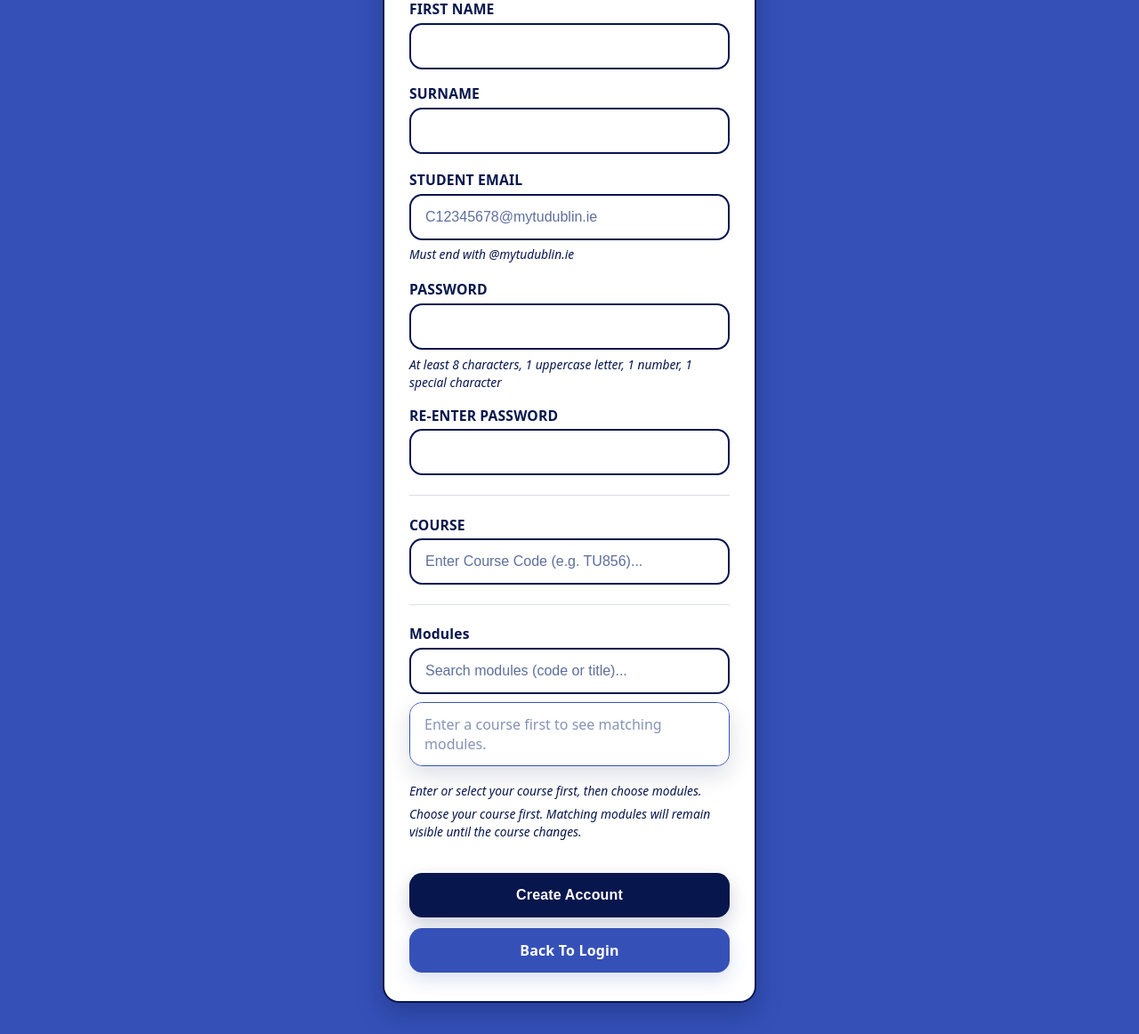
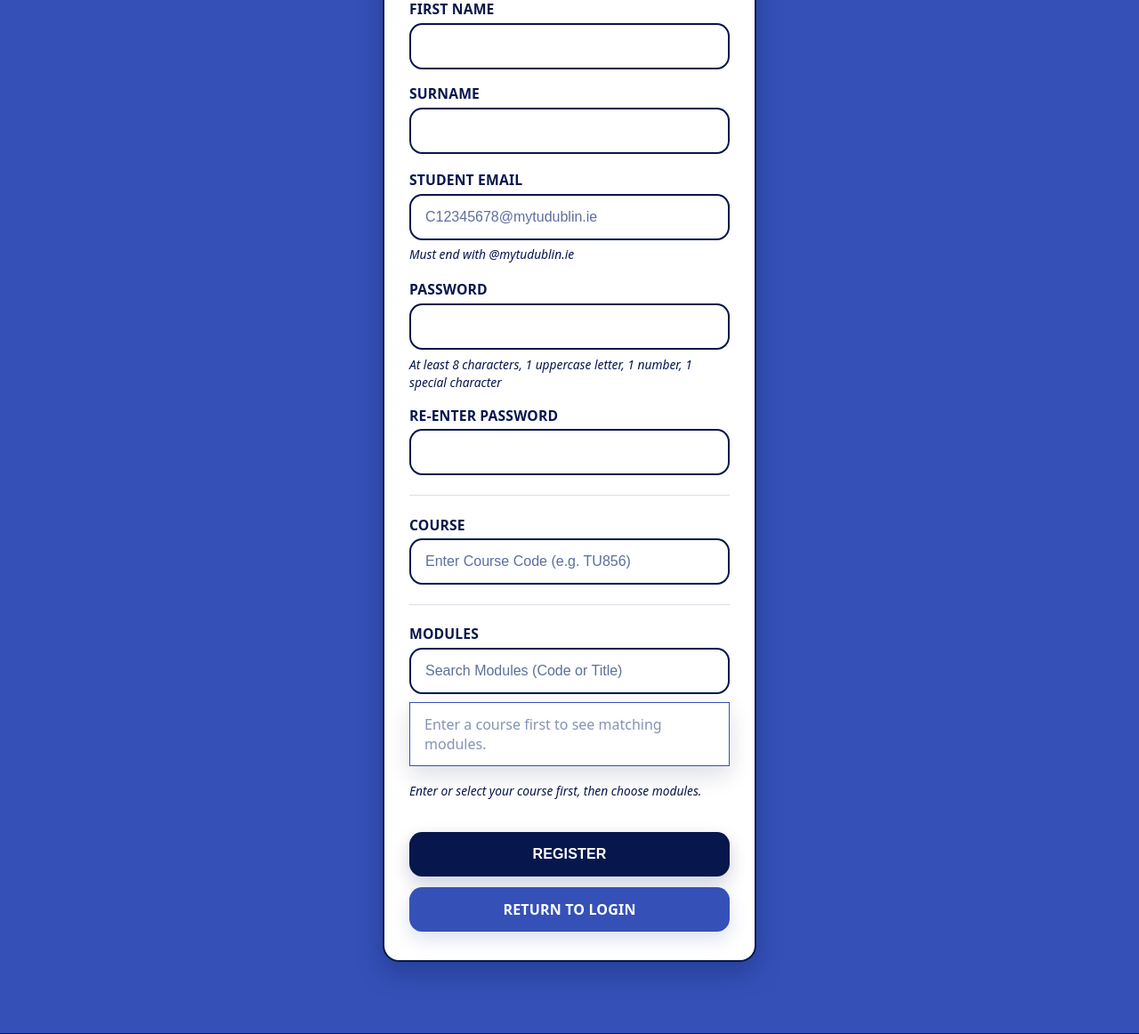
Before and after one commit to cdavis471/Eagna-FYP-TU856, a Django app: page /register/ in a window 1280 px wide. Shown: the part 343-1505 px from the top of the page at 89% size. Run offline with Django 5.2, Linux system fonts and the light colour scheme; parts of the project's set-up code (start-up, migrations or seed data) failed here and were passed over; some libraries are stand-ins or nearby versions.

Commit message:
Cleaning UI - Registration Page

```diff
--- a/src/static/accounts/module_search.js
+++ b/src/static/accounts/module_search.js
@@ -158,7 +158,7 @@
         if (nextCourseValue) {
           showHelper("Course changed. Please choose modules again for this course.");
         } else {
-          showHelper("Enter or select your course first, then choose modules.");
+          showHelper("Enter your course first, then choose modules.");
         }
       } else {
         renderDropdown(modules);
--- a/src/static/accounts/styles.css
+++ b/src/static/accounts/styles.css
@@ -2158,7 +2158,7 @@ Registration Form - Final UI
 .registration-page .dropdown {
   margin-top: 0.55rem;
   border: 1px solid #3551b8;
-  border-radius: 0.9rem;
+  border-radius: 0;
   background: #ffffff;
   box-shadow: 0 10px 26px rgba(7, 22, 77, 0.14);
   max-height: 280px;
--- a/src/templates/accounts/registration.html
+++ b/src/templates/accounts/registration.html
@@ -102,7 +102,7 @@
           name="course"
           list="course-options"
           value="{{ form_data.course|default_if_none:'' }}"
-          placeholder="Enter Course Code (e.g. TU856)..."
+          placeholder="Enter Course Code (e.g. TU856)"
           required
         >
         <datalist id="course-options">
@@ -115,12 +115,12 @@
       <div class="registration-divider"></div>
 
       <div class="form-group">
-        <label for="module-search" class="registration-form-label">Modules</label>
+        <label for="module-search" class="registration-form-label">MODULES</label>
 
         <input
           type="text"
           id="module-search"
-          placeholder="Search modules (code or title)..."
+          placeholder="Search Modules (Code or Title)"
           autocomplete="off"
         >
 
@@ -144,18 +144,15 @@
           {% endfor %}
         </select>
 
-        <small class="registration-hint">
-          Choose your course first. Matching modules will remain visible until the course changes.
-        </small>
       </div>
 
       <div class="registration-action-group">
         <button type="submit" class="auth-action-button auth-action-button--primary">
-          Create Account
+          REGISTER
         </button>
 
         <a href="{% url 'accounts:login' %}" class="auth-action-button auth-action-button--secondary">
-          Back To Login
+          RETURN TO LOGIN
         </a>
       </div>
     </form>
```
